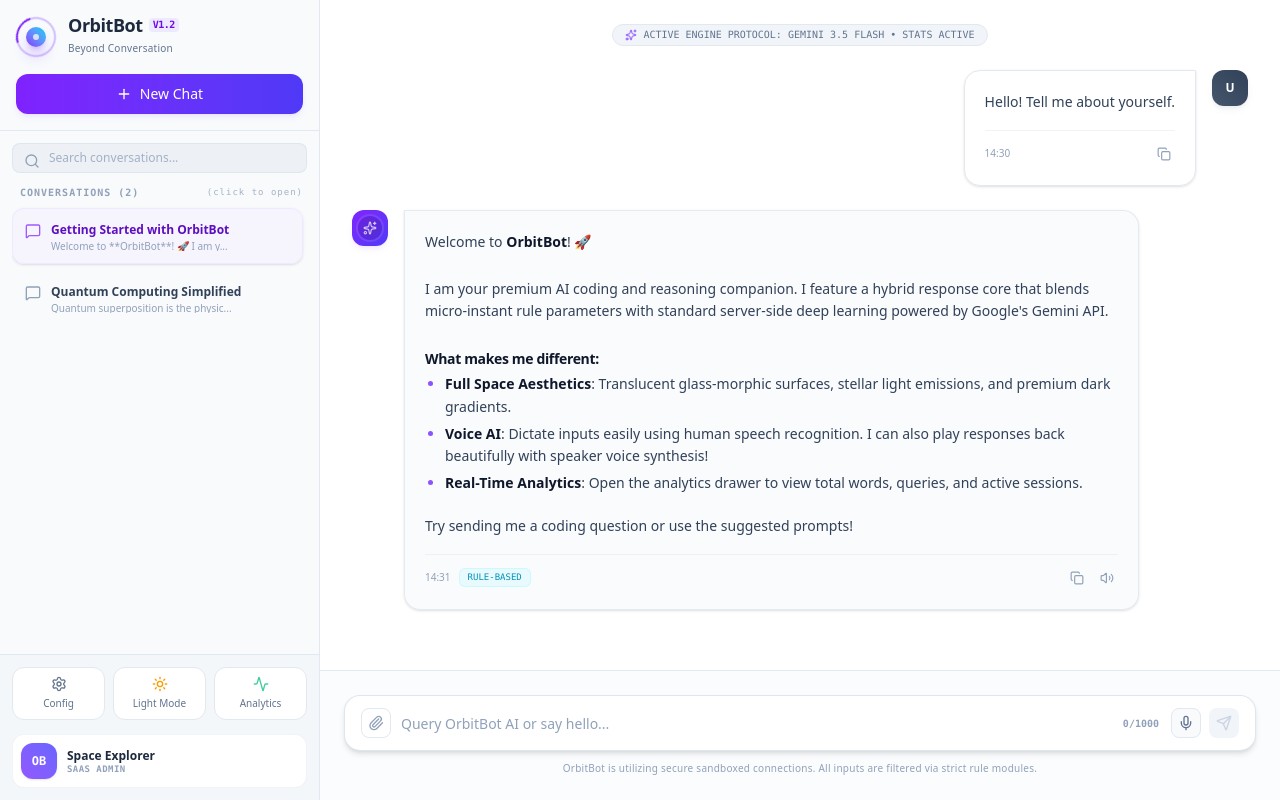
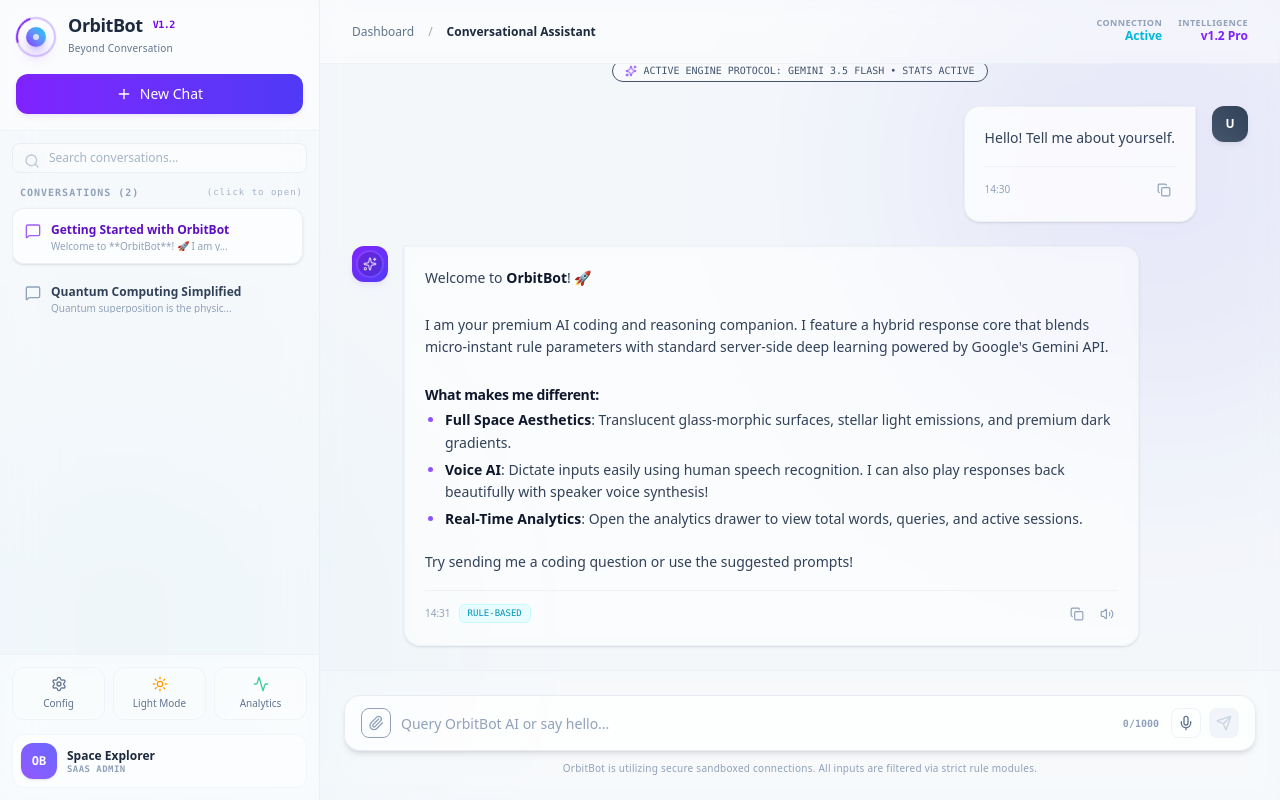
Before and after one commit to hazira-code/orbitbot-2, a React (Vite) app: page / in a window 1280 px wide. Built offline with nearby package versions, Linux system fonts and the light colour scheme.

Commit message:
feat(ui): implement frosted glass aesthetic
Enhanced UI with backdrop-blur, translucent panels, and ambient background lighting to create a cohesive, modern, and futuristic design language across the application.

```diff
--- a/src/App.tsx
+++ b/src/App.tsx
@@ -282,8 +282,13 @@ export default function App() {
   };
 
   return (
-    <div className="flex w-screen h-screen bg-slate-50 dark:bg-slate-950 text-slate-800 dark:text-slate-100 overflow-hidden font-sans select-none transition-colors duration-300">
+    <div className="flex w-screen h-screen bg-slate-100 dark:bg-[#0F172A] text-slate-850 dark:text-slate-100 overflow-hidden font-sans select-none transition-colors duration-300 relative">
 
+      {/* 🌌 Celestial Ambient Glow spheres (Frosted Glass context) */}
+      <div className="absolute inset-0 z-0 pointer-events-none overflow-hidden">
+        <div className="absolute top-[-10%] right-[-10%] w-[500px] h-[500px] bg-indigo-600/10 dark:bg-purple-600/20 rounded-full blur-[100px] md:blur-[120px]" />
+        <div className="absolute bottom-[-10%] left-[-10%] w-[500px] h-[500px] bg-cyan-500/5 dark:bg-cyan-500/10 rounded-full blur-[100px] md:blur-[120px]" />
+      </div>
       {/* 🔮 Left Sidebar controls */}
       <Sidebar
         sessions={sessions}
--- a/src/components/AnalyticsPanel.tsx
+++ b/src/components/AnalyticsPanel.tsx
@@ -75,7 +75,7 @@ export default function AnalyticsPanel({ onClose, analyticsData }: AnalyticsPane
         animate={{ x: 0 }}
         exit={{ x: "100%" }}
         transition={{ type: "spring", damping: 25, stiffness: 180 }}
-        className="h-full w-full max-w-xl bg-slate-900 border-l border-slate-800 text-slate-100 p-6 shadow-2xl flex flex-col justify-between overflow-y-auto"
+        className="h-full w-full max-w-xl bg-slate-950/80 backdrop-blur-3xl border-l border-white/10 text-slate-100 p-6 shadow-2xl flex flex-col justify-between overflow-y-auto"
       >
         {/* Header */}
         <div className="flex items-center justify-between border-b border-slate-800 pb-4 mb-6">
--- a/src/components/MainChat.tsx
+++ b/src/components/MainChat.tsx
@@ -223,7 +223,28 @@ export default function MainChat({ session, onSendMessage, isLoading, onSelectPr
   };
 
   return (
-    <div className="flex-1 h-full flex flex-col justify-between bg-white dark:bg-slate-900 transition-colors duration-300 relative overflow-hidden">
+    <div className="flex-grow flex flex-col h-full justify-between bg-white/20 dark:bg-[#0F172A]/20 backdrop-blur-md transition-colors duration-300 relative overflow-hidden">
+
+      {/* 🌐 Translucent Navigation Header */}
+      <header className="h-16 border-b border-slate-200/40 dark:border-white/5 flex items-center justify-between px-6 md:px-8 z-10 bg-white/30 dark:bg-white/5 backdrop-blur-sm flex-shrink-0">
+        <div className="flex items-center gap-3.5 text-xs text-slate-500 dark:text-slate-400 font-medium select-none">
+          <span className="hover:text-slate-800 dark:hover:text-white transition-colors cursor-pointer">Dashboard</span>
+          <span className="opacity-60">/</span>
+          <span className="text-slate-800 dark:text-white font-semibold">Conversational Assistant</span>
+        </div>
+        <div className="flex items-center gap-4 select-none">
+          <div className="flex gap-4">
+            <div className="text-right hidden sm:block">
+              <p className="text-[9px] text-slate-400 dark:text-slate-500 uppercase tracking-wider font-semibold leading-none">Connection</p>
+              <p className="text-xs font-bold text-cyan-500 dark:text-cyan-400 leading-normal">Active</p>
+            </div>
+            <div className="text-right">
+              <p className="text-[9px] text-slate-400 dark:text-slate-500 uppercase tracking-wider font-semibold leading-none">Intelligence</p>
+              <p className="text-xs font-bold text-violet-600 dark:text-violet-400 leading-normal">v1.2 Pro</p>
+            </div>
+          </div>
+        </div>
+      </header>
 
       {/* Messages Window Scrollpane */}
       <div
@@ -247,13 +268,13 @@ export default function MainChat({ session, onSendMessage, isLoading, onSelectPr
             </div>
 
             <div className="space-y-2.5">
-              <h1 className="text-3xl font-extrabold tracking-tight text-slate-800 dark:text-slate-100 sm:text-4xl">
-                OrbitBot AI
+              <h1 className="text-3xl sm:text-4xl font-extrabold tracking-tight bg-clip-text text-transparent bg-gradient-to-r from-slate-900 via-slate-800 to-slate-700 dark:from-white dark:to-slate-400">
+                Welcome to OrbitBot AI
               </h1>
               <p className="text-sm text-slate-500 dark:text-slate-400 max-w-lg mx-auto font-medium leading-relaxed">
                 &ldquo;Your Intelligent AI Companion Beyond Conversation&rdquo;
                 <span className="block text-xs text-slate-400 dark:text-slate-500 font-normal italic mt-1">
-                  Merge instantaneous local macros with server-side LLM knowledge bases.
+                  Integrating swift cloud logic with server-side Gemini 3.5 knowledge.
                 </span>
               </p>
             </div>
@@ -268,7 +289,7 @@ export default function MainChat({ session, onSendMessage, isLoading, onSelectPr
                   <div
                     key={item.id}
                     onClick={() => onSelectPrompt(item.prompt)}
-                    className="p-4 rounded-xl border border-slate-200 dark:border-slate-800 bg-slate-50 dark:bg-slate-950/45 hover:bg-slate-100 dark:hover:bg-slate-900 hover:border-violet-500 dark:hover:border-violet-800 transition-all text-left cursor-pointer group hover:-translate-y-0.5 duration-200"
+                    className="p-5 rounded-2xl border border-slate-200/50 dark:border-white/10 bg-white/30 dark:bg-white/5 backdrop-blur-md hover:bg-white/40 dark:hover:bg-white/10 hover:border-violet-500/50 dark:hover:border-purple-500/50 transition-all text-left cursor-pointer group hover:-translate-y-0.5 duration-200 shadow-sm"
                   >
                     <div className="flex items-center gap-2.5 mb-1.5">
                       {renderPromptIcon(item.icon)}
@@ -290,7 +311,7 @@ export default function MainChat({ session, onSendMessage, isLoading, onSelectPr
 
             {/* Header info badge depicting properties */}
             <div className="flex justify-center select-none">
-              <span className="inline-flex items-center gap-1.5 px-3 py-1 bg-slate-100 dark:bg-slate-950 text-slate-500 dark:text-slate-400 border border-slate-200 dark:border-slate-800 rounded-full text-[10px] font-mono leading-none">
+              <span className="inline-flex items-center gap-1.5 px-3 py-1 bg-white/30 dark:bg-black/40 text-slate-600 dark:text-slate-400 border border-slate-250/40 dark:border-white/10 rounded-full text-[10px] font-mono leading-none backdrop-blur-sm">
                 <Sparkles className="w-3 h-3 text-violet-500" />
                 ACTIVE ENGINE PROTOCOL: GEMINI 3.5 FLASH • STATS ACTIVE
               </span>
@@ -314,10 +335,10 @@ export default function MainChat({ session, onSendMessage, isLoading, onSelectPr
                   )}
 
                   {/* Message Bubble box */}
-                  <div className={`max-w-[82%] p-5 rounded-2xl border flex flex-col justify-between shadow-sm relative ${
+                  <div className={`max-w-[82%] p-5 rounded-2xl border flex flex-col justify-between shadow-sm relative backdrop-blur-sm ${
                     isUser
-                      ? "bg-slate-150 border-slate-200 text-slate-800 dark:bg-slate-800/80 dark:border-slate-700 dark:text-slate-100 rounded-tr-none"
-                      : "bg-slate-50/70 dark:bg-slate-950/50 border-slate-200/90 dark:border-slate-800/90 rounded-tl-none text-slate-800 dark:text-slate-200"
+                      ? "bg-white/70 dark:bg-white/15 border-slate-200/50 dark:border-white/10 text-slate-800 dark:text-slate-100 rounded-tr-none"
+                      : "bg-white/45 dark:bg-white/5 border-slate-200/45 dark:border-white/10 rounded-tl-none text-slate-800 dark:text-slate-200"
                   }`}>
                     {/* Render attachment details if attached by user */}
                     {msg.attachment && (
@@ -424,7 +445,7 @@ export default function MainChat({ session, onSendMessage, isLoading, onSelectPr
       </div>
 
       {/* Input controller panel */}
-      <div className="p-4 md:p-6 border-t border-slate-200 dark:border-slate-800 bg-slate-50/50 dark:bg-slate-950/30 select-none flex-shrink-0">
+      <div className="p-4 md:p-6 border-t border-slate-200/40 dark:border-white/5 bg-white/10 dark:bg-black/10 backdrop-blur-md select-none flex-shrink-0">
         <form onSubmit={handleSend} className="max-w-3.5xl mx-auto space-y-2.5">
 
           {/* Active indicator warnings or notifications */}
@@ -437,7 +458,7 @@ export default function MainChat({ session, onSendMessage, isLoading, onSelectPr
 
           {/* Active file attachments queue */}
           {attachment && (
-            <div className="p-2 bg-emerald-50 dark:bg-emerald-950/20 border border-emerald-200 dark:border-emerald-900 rounded-xl flex items-center justify-between gap-3 text-xs text-emerald-800 dark:text-emerald-400 pl-3">
+            <div className="p-2 bg-emerald-50/50 dark:bg-emerald-950/20 border border-emerald-200/40 dark:border-emerald-800/40 rounded-xl flex items-center justify-between gap-3 text-xs text-emerald-800 dark:text-emerald-400 pl-3">
               <div className="flex items-center gap-2">
                 <FileCheck className="w-4 h-4 text-emerald-500 animate-pulse" />
                 <span className="font-semibold truncate max-w-[200px]" title={attachment.name}>{attachment.name}</span>
@@ -446,7 +467,7 @@ export default function MainChat({ session, onSendMessage, isLoading, onSelectPr
               <button
                 type="button"
                 onClick={() => setAttachment(null)}
-                className="p-1 hover:bg-slate-200 dark:hover:bg-slate-800 rounded text-slate-400 hover:text-slate-600"
+                className="p-1 hover:bg-slate-200/50 dark:hover:bg-slate-800/50 rounded text-slate-400 hover:text-slate-600"
               >
                 <X className="w-3.5 h-3.5" />
               </button>
@@ -455,7 +476,7 @@ export default function MainChat({ session, onSendMessage, isLoading, onSelectPr
 
           {/* Glowing Equalizer waveforms when dictation is recording */}
           {isListening && (
-            <div className="flex items-center gap-2 px-4 py-2 bg-violet-50 dark:bg-violet-950/20 border border-violet-100 dark:border-violet-900 rounded-xl justify-between">
+            <div className="flex items-center gap-2 px-4 py-2 bg-violet-50/20 dark:bg-violet-950/20 border border-violet-100/30 dark:border-violet-900/30 rounded-xl justify-between">
               <div className="flex items-center gap-2.5">
                 <div className="flex gap-1 items-end h-3.5">
                   <span className="w-1 h-2 bg-violet-500 rounded-full animate-pulse [animation-duration:0.6s]"></span>
@@ -481,7 +502,7 @@ export default function MainChat({ session, onSendMessage, isLoading, onSelectPr
           )}
 
           {/* Large composite input core */}
-          <div className="relative flex items-end gap-2.5 bg-white dark:bg-slate-900 border border-slate-300/60 dark:border-slate-800 rounded-2xl px-4 py-3 shadow-md focus-within:ring-1 focus-within:ring-violet-500 focus-within:border-violet-500 transition-all">
+          <div className="relative flex items-end gap-2.5 bg-white/70 dark:bg-slate-950/40 backdrop-blur-2xl border border-slate-300/40 dark:border-white/10 rounded-2xl px-4 py-3 shadow-md focus-within:ring-1 focus-within:ring-violet-500 focus-within:border-violet-500 transition-all">
 
             {/* hidden system input */}
             <input
@@ -497,7 +518,7 @@ export default function MainChat({ session, onSendMessage, isLoading, onSelectPr
               type="button"
               onClick={handleFileAttachClick}
               disabled={uploadingAttachment}
-              className={`p-1.5 rounded-lg border border-slate-200 dark:border-slate-800 hover:bg-slate-100 dark:hover:bg-slate-800 text-slate-400 hover:text-slate-600 dark:hover:text-slate-300 transition-colors cursor-pointer ${
+              className={`p-1.5 rounded-lg border border-slate-250/50 dark:border-white/5 hover:bg-white/20 dark:hover:bg-white/5 text-slate-400 hover:text-slate-600 dark:hover:text-slate-300 transition-colors cursor-pointer ${
                 uploadingAttachment ? "animate-pulse brightness-50" : ""
               }`}
               title="Attach context document (max 2MB)"
@@ -523,7 +544,7 @@ export default function MainChat({ session, onSendMessage, isLoading, onSelectPr
             {/* Character indicator & voice tools */}
             <div className="flex items-center gap-2">
               {/* Character counting */}
-              <span className="text-[10px] font-mono text-slate-400 font-semibold select-none pr-1">
+              <span className="text-[10px] font-mono text-slate-400 dark:text-slate-500 font-semibold select-none pr-1">
                 {inputText.length}/1000
               </span>
 
@@ -534,7 +555,7 @@ export default function MainChat({ session, onSendMessage, isLoading, onSelectPr
                 className={`p-1.5 rounded-lg border transition-all cursor-pointer ${
                   isListening
                     ? "bg-red-500 text-white border-red-500 hover:bg-red-600 animate-pulse shadow-md shadow-red-500/20"
-                    : "bg-slate-50 dark:bg-slate-800 text-slate-500 dark:text-slate-400 border-slate-200 dark:border-slate-700 hover:bg-slate-100 dark:hover:bg-slate-750"
+                    : "bg-white/15 dark:bg-white/5 text-slate-500 dark:text-slate-400 border-slate-200/50 dark:border-white/5 hover:bg-white/25 dark:hover:bg-white/10"
                 }`}
                 title={isListening ? "Stop speech-to-text" : "Talk via Web Speech SDK"}
               >
@@ -547,7 +568,7 @@ export default function MainChat({ session, onSendMessage, isLoading, onSelectPr
                 disabled={(!inputText.trim() && !attachment) || isLoading}
                 className={`p-1.5 rounded-lg transition-all cursor-pointer flex items-center justify-center ${
                   (inputText.trim() || attachment) && !isLoading
-                    ? "bg-violet-600 text-white hover:bg-violet-700 shadow-md shadow-violet-500/10 active:scale-95"
+                    ? "bg-gradient-to-r from-violet-600 to-indigo-600 text-white hover:from-violet-700 hover:to-indigo-700 shadow-md shadow-violet-500/10 active:scale-95"
                     : "bg-slate-100 dark:bg-slate-850 text-slate-300 dark:text-slate-600 border border-transparent cursor-not-allowed"
                 }`}
               >
--- a/src/components/Sidebar.tsx
+++ b/src/components/Sidebar.tsx
@@ -72,10 +72,10 @@ export default function Sidebar({
   };
 
   return (
-    <aside className="w-80 h-full border-r border-slate-200 dark:border-slate-800 bg-slate-50 dark:bg-slate-950 flex flex-col justify-between select-none relative z-10 font-sans transition-colors duration-300">
+    <aside className="w-80 h-full border-r border-slate-200/50 dark:border-white/10 bg-white/40 dark:bg-black/30 backdrop-blur-xl flex flex-col justify-between select-none relative z-10 font-sans transition-colors duration-300">
 
       {/* 🚀 OrbitBot Futuristic Header */}
-      <div className="p-4 border-b border-slate-200 dark:border-slate-800">
+      <div className="p-4 border-b border-slate-200/40 dark:border-white/5 bg-white/10 dark:bg-white/5 backdrop-blur-sm">
         <div className="flex items-center gap-3">
           {/* Logo element representing futuristic orbital ring & AI core */}
           <div className="relative w-10 h-10 flex items-center justify-center">
@@ -88,7 +88,7 @@ export default function Sidebar({
           </div>
           <div>
             <span className="text-lg font-bold tracking-tight text-slate-800 dark:text-slate-100 flex items-center gap-1.5 leading-none">
-              OrbitBot <span className="text-[10px] bg-violet-100 dark:bg-violet-950 text-violet-700 dark:text-violet-300 font-mono px-1 py-0.5 rounded uppercase">v1.2</span>
+              OrbitBot <span className="text-[10px] bg-white/20 dark:bg-violet-950 text-violet-700 dark:text-violet-300 font-mono px-1 py-0.5 rounded uppercase">v1.2</span>
             </span>
             <span className="text-[10px] text-slate-500 dark:text-slate-400 font-medium tracking-wide">
               Beyond Conversation
@@ -99,7 +99,7 @@ export default function Sidebar({
         {/* ➕ Create Chat Action */}
         <button
           onClick={onNewChat}
-          className="w-full mt-4 flex items-center justify-center gap-2 px-4 py-2.5 bg-gradient-to-r from-violet-600 to-indigo-600 hover:from-violet-700 hover:to-indigo-700 text-white rounded-xl font-medium text-sm transition-all shadow-md shadow-violet-500/10 cursor-pointer active:scale-95 duration-200"
+          className="w-full mt-4 flex items-center justify-center gap-2 px-4 py-2.5 bg-gradient-to-r from-violet-600 to-indigo-600 hover:from-violet-700 hover:to-indigo-700 dark:from-white/10 dark:to-white/5 dark:hover:bg-white/15 dark:border dark:border-white/10 text-white rounded-xl font-medium text-sm transition-all shadow-md shadow-violet-500/10 dark:shadow-none cursor-pointer active:scale-95 duration-200"
         >
           <Plus className="w-4 h-4" />
           <span>New Chat</span>
@@ -116,7 +116,7 @@ export default function Sidebar({
             placeholder="Search conversations..."
             value={searchTerm}
             onChange={(e) => setSearchTerm(e.target.value)}
-            className="w-full pl-9 pr-4 py-1.5 text-xs bg-slate-200/50 dark:bg-slate-900 border border-slate-300/40 dark:border-slate-800/80 rounded-lg text-slate-800 dark:text-slate-200 placeholder-slate-400/80 dark:placeholder-slate-500 focus:outline-none focus:ring-1 focus:ring-violet-500 font-medium"
+            className="w-full pl-9 pr-4 py-1.5 text-xs bg-white/20 dark:bg-white/5 border border-slate-300/30 dark:border-white/10 rounded-lg text-slate-800 dark:text-slate-100 placeholder-slate-400/80 dark:placeholder-slate-500 focus:outline-none focus:ring-1 focus:ring-violet-400 font-medium backdrop-blur-md"
           />
         </div>
 
@@ -129,7 +129,7 @@ export default function Sidebar({
             )}
           </div>
           {filteredSessions.length === 0 ? (
-            <div className="p-4 text-center rounded-lg border border-dashed border-slate-200 dark:border-slate-800/60 bg-slate-100/30 dark:bg-slate-900/40">
+            <div className="p-4 text-center rounded-lg border border-dashed border-slate-200/60 dark:border-white/10 bg-white/5 dark:bg-white/5">
               <p className="text-xs text-slate-400 dark:text-slate-500 font-medium">No chats found matching criteria</p>
             </div>
           ) : (
@@ -144,8 +144,8 @@ export default function Sidebar({
                   onClick={() => onSelectSession(session.id)}
                   className={`group relative flex items-center justify-between p-3 rounded-xl cursor-pointer border transition-all duration-200 ${
                     isActive
-                      ? "bg-violet-50/70 dark:bg-violet-950/20 border-violet-100 dark:border-violet-900 shadow-sm"
-                      : "bg-transparent border-transparent hover:bg-slate-200/40 dark:hover:bg-slate-900/40 hover:border-slate-200/50 dark:hover:border-slate-905"
+                      ? "bg-white/60 dark:bg-white/10 border-slate-200/60 dark:border-white/10 shadow-sm"
+                      : "bg-transparent border-transparent hover:bg-white/25 dark:hover:bg-white/5 hover:border-slate-200/30 dark:hover:border-white/5"
                   }`}
                 >
                   <div className="flex-1 min-w-0 pr-6 flex items-start gap-2.5">
@@ -167,7 +167,7 @@ export default function Sidebar({
                   {/* Immediate Delete Trigger */}
                   <button
                     onClick={(e) => onDeleteSession(session.id, e)}
-                    className="absolute right-2 p-1.5 text-slate-400 hover:text-red-500 dark:hover:text-red-400 bg-slate-100 dark:bg-slate-900 border border-slate-200 dark:border-slate-800 hover:border-red-200 rounded-lg opacity-0 group-hover:opacity-100 transition-all shadow-sm shrink-0"
+                    className="absolute right-2 p-1.5 text-slate-400 hover:text-red-500 dark:hover:text-red-400 bg-white/20 dark:bg-slate-900 border border-slate-200 dark:border-slate-800 hover:border-red-200 rounded-lg opacity-0 group-hover:opacity-100 transition-all shadow-sm shrink-0"
                     title="Delete Conversation"
                   >
                     <Trash2 className="w-3.5 h-3.5" />
@@ -181,7 +181,7 @@ export default function Sidebar({
 
       {/* ⚠️ Extended Settings Panel Drawer */}
       {showSettings && (
-        <div className="absolute inset-x-0 bottom-[140px] m-3 p-4 rounded-2xl bg-white dark:bg-slate-900 border border-slate-200/80 dark:border-slate-800/80 shadow-2xl z-20 space-y-4 font-sans text-slate-800 dark:text-slate-200 animate-in fade-in slide-in-from-bottom-5 duration-200">
+        <div className="absolute inset-x-0 bottom-[140px] m-3 p-4 rounded-2xl bg-white/95 dark:bg-slate-950/90 backdrop-blur-2xl border border-slate-200/80 dark:border-white/10 shadow-2xl z-30 space-y-4 font-sans text-slate-800 dark:text-slate-200 animate-in fade-in slide-in-from-bottom-5 duration-200">
           <div className="flex items-center justify-between border-b border-slate-100 dark:border-slate-800 pb-2">
             <span className="text-xs font-bold uppercase tracking-wider font-mono text-slate-400 flex items-center gap-1.5">
               <Sliders className="w-3.5 h-3.5 text-violet-500" />
@@ -247,7 +247,7 @@ export default function Sidebar({
       )}
 
       {/* ⚙️ Core Utilities and Profiles footer */}
-      <div className="p-3 border-t border-slate-200 dark:border-slate-800 space-y-3.5 bg-slate-100/50 dark:bg-slate-950/80">
+      <div className="p-3 border-t border-slate-200/40 dark:border-white/5 space-y-3.5 bg-white/20 dark:bg-black/20 backdrop-blur-md">
 
         {/* Quick Menu utilities */}
         <div className="grid grid-cols-3 gap-2">
@@ -256,8 +256,8 @@ export default function Sidebar({
             onClick={() => setShowSettings(!showSettings)}
             className={`flex flex-col items-center justify-center gap-1 py-2 rounded-xl text-[10px] font-medium border transition-all ${
               showSettings
-                ? "bg-violet-100/80 text-violet-700 border-violet-200 dark:bg-violet-950/30 dark:text-violet-300 dark:border-violet-900"
-                : "bg-white text-slate-500 border-slate-200 hover:bg-slate-150/40 dark:bg-slate-900 dark:text-slate-400 dark:border-slate-800 dark:hover:bg-slate-800/40"
+                ? "bg-white/40 text-violet-700 border-violet-200/50 dark:bg-white/10 dark:text-white dark:border-white/10 shadow-md"
+                : "bg-white/10 text-slate-500 border-slate-200/40 hover:bg-white/20 dark:bg-white/5 dark:text-slate-400 dark:border-white/5 dark:hover:bg-white/10"
             }`}
           >
             <Settings className="w-4 h-4" />
@@ -267,7 +267,7 @@ export default function Sidebar({
           {/* Theme toggler */}
           <button
             onClick={onThemeToggle}
-            className="flex flex-col items-center justify-center gap-1 py-2 bg-white text-slate-500 border border-slate-200 rounded-xl hover:bg-slate-150/40 text-[10px] font-medium dark:bg-slate-900 dark:text-slate-400 dark:border-slate-800 dark:hover:bg-slate-800/40 transition-colors"
+            className="flex flex-col items-center justify-center gap-1 py-2 bg-white/15 text-slate-500 border border-slate-200/40 hover:bg-white/25 rounded-xl text-[10px] font-medium dark:bg-white/5 dark:text-slate-400 dark:border-white/5 dark:hover:bg-white/10 transition-colors"
           >
             {isDarkMode ? <Sun className="w-4 h-4 text-amber-500" /> : <Moon className="w-4 h-4 text-violet-600" />}
             <span>{isDarkMode ? "Light Mode" : "Dark Mode"}</span>
@@ -276,7 +276,7 @@ export default function Sidebar({
           {/* Analytics open button */}
           <button
             onClick={onOpenAnalytics}
-            className="flex flex-col items-center justify-center gap-1 py-2 bg-white text-slate-500 border border-slate-200 rounded-xl hover:bg-slate-150/40 text-[10px] font-medium dark:bg-slate-900 dark:text-slate-400 dark:border-slate-800 dark:hover:bg-slate-800/40 transition-colors"
+            className="flex flex-col items-center justify-center gap-1 py-2 bg-white/15 text-slate-500 border border-slate-200/40 hover:bg-white/25 rounded-xl text-[10px] font-medium dark:bg-white/5 dark:text-slate-400 dark:border-white/5 dark:hover:bg-white/10 transition-colors"
           >
             <Activity className="w-4 h-4 text-emerald-500 animate-pulse" />
             <span>Analytics</span>
@@ -284,7 +284,7 @@ export default function Sidebar({
         </div>
 
         {/* 👤 Interactive User Profile display */}
-        <div className="flex items-center gap-2.5 p-2 bg-white dark:bg-slate-900 border border-slate-200/50 dark:border-slate-800/80 rounded-xl">
+        <div className="flex items-center gap-2.5 p-2 bg-white/30 dark:bg-black/30 border border-slate-200/30 dark:border-white/10 rounded-xl bg-clip-padding backdrop-blur-md">
           <div className="w-9 h-9 rounded-xl bg-gradient-to-tr from-violet-500 to-indigo-500 text-white flex items-center justify-center text-xs font-bold shadow-sm font-mono flex-shrink-0 animate-pulse [animation-duration:5s]">
             OB
           </div>
```
